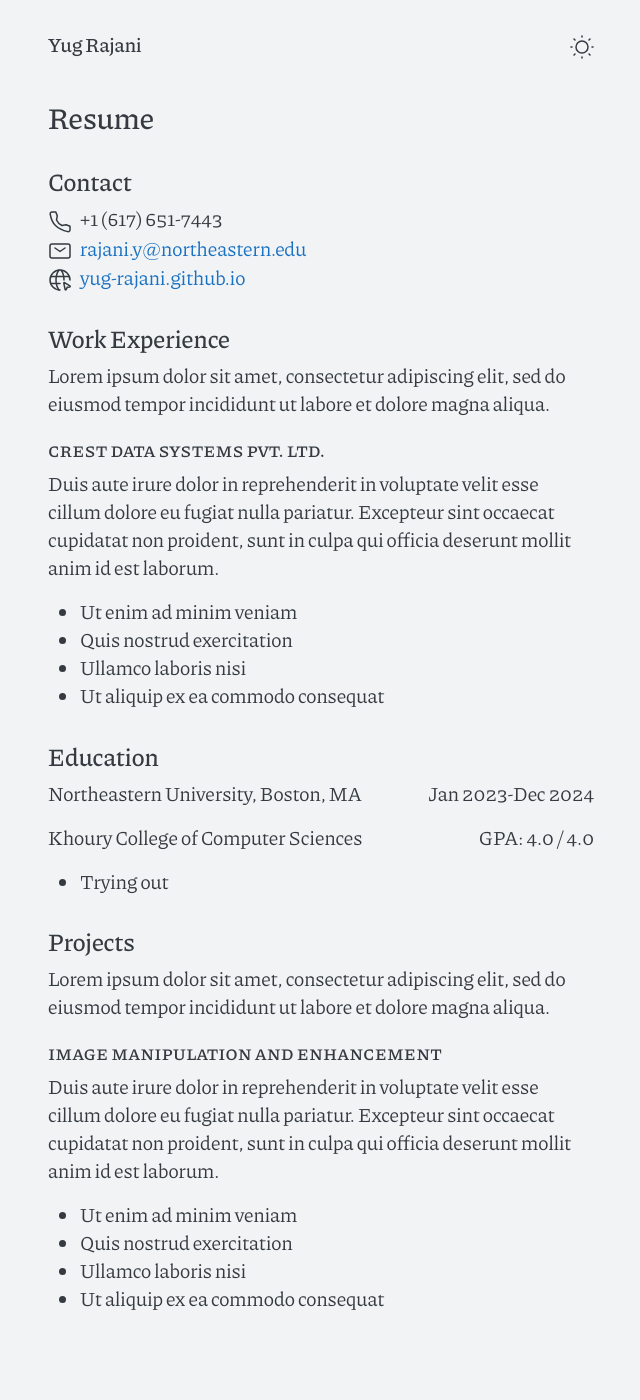
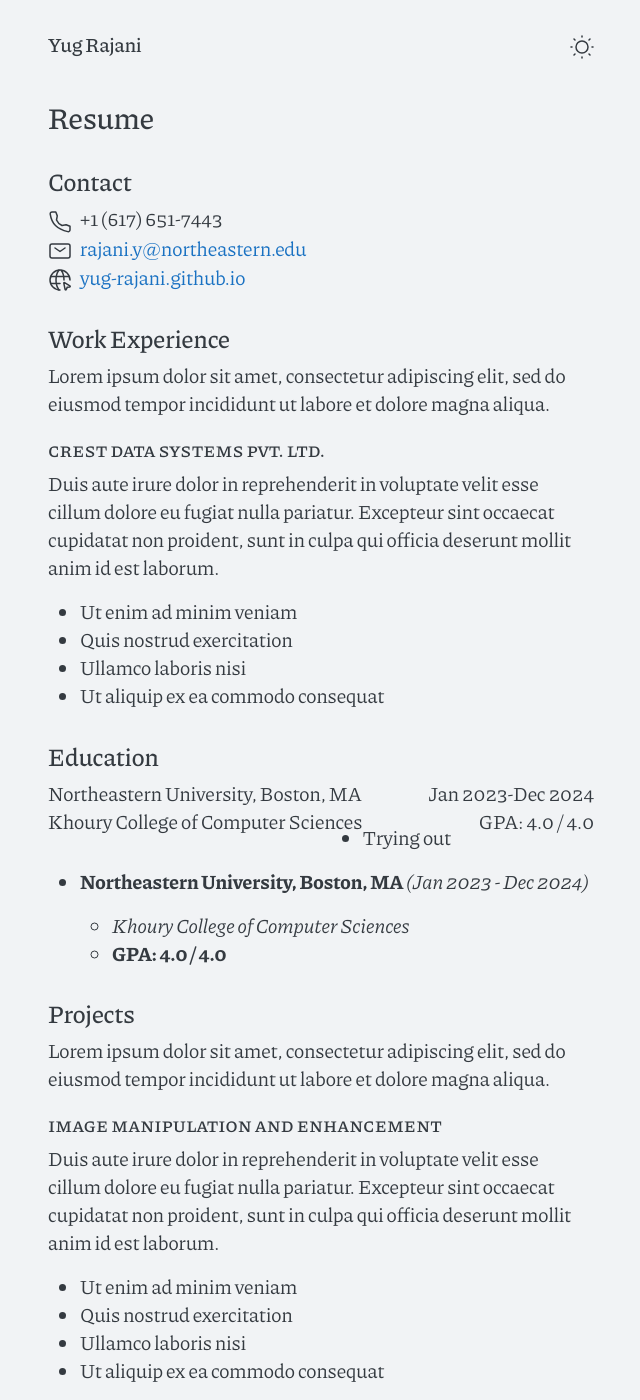
Before and after one commit to yug-rajani/yug-rajani.github.io, a Jekyll site: the page built from cv.md, in a window 1280 px wide. Shown: the whole page, without its empty margins (319-959 px from the left). Built offline with Jekyll 4.4.1, drawn with Linux system fonts in a browser that asks for light colours; before the commit the page ends 1328 px from its top, so only the background shows below that.

Commit message:
Trying out update in resume design

```diff
--- a/cv.md
+++ b/cv.md
@@ -26,8 +26,6 @@ Duis aute irure dolor in reprehenderit in voluptate velit esse cillum dolore eu
   <div style="float: right;">Jan 2023-Dec 2024</div>
 </div>
 
-<br>
-
 <div>
   <div style="float: left;">Khoury College of Computer Sciences</div>
   <div style="float: right;">GPA: 4.0 / 4.0</div>
@@ -35,8 +33,12 @@ Duis aute irure dolor in reprehenderit in voluptate velit esse cillum dolore eu
 
 <br>
 
+* Trying out
 
-* Trying out
+- **Northeastern University, Boston, MA** *(Jan 2023 - Dec 2024)*
+  - *Khoury College of Computer Sciences*
+  - **GPA: 4.0 / 4.0**
+
 
 ## Projects
 
```
